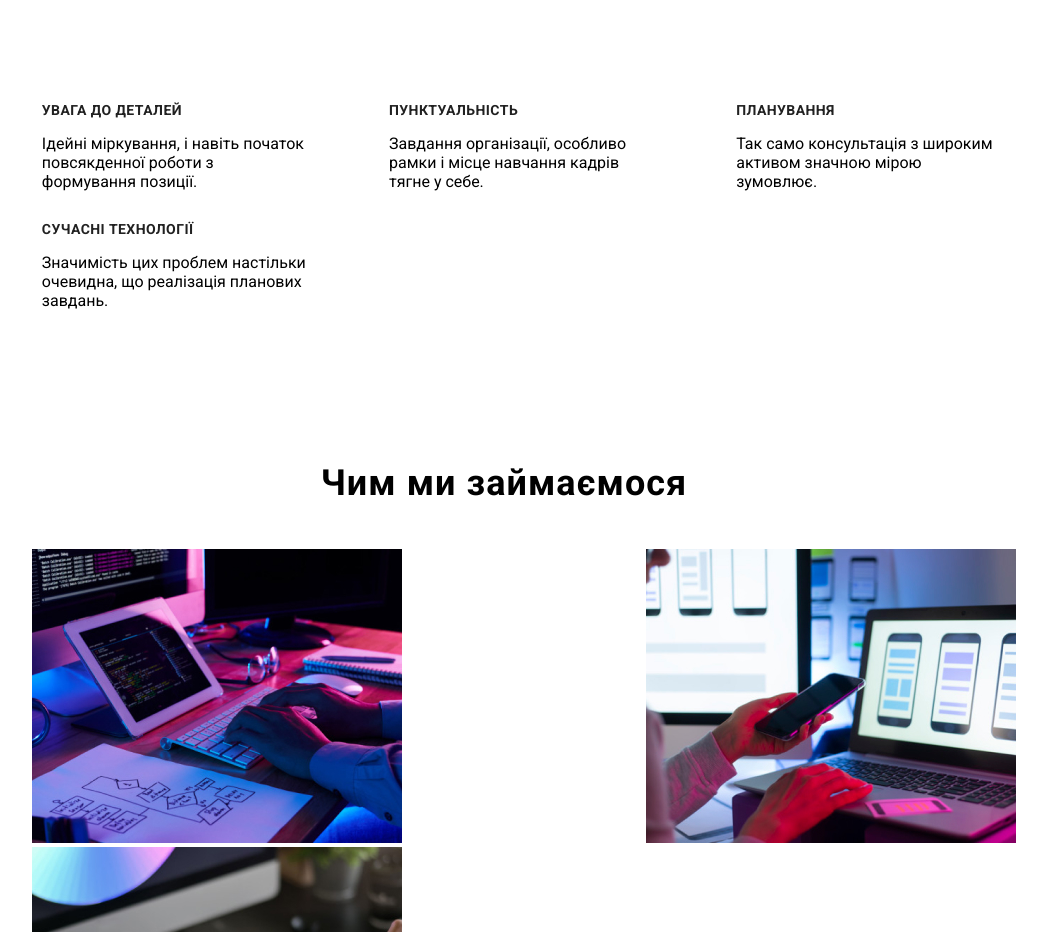
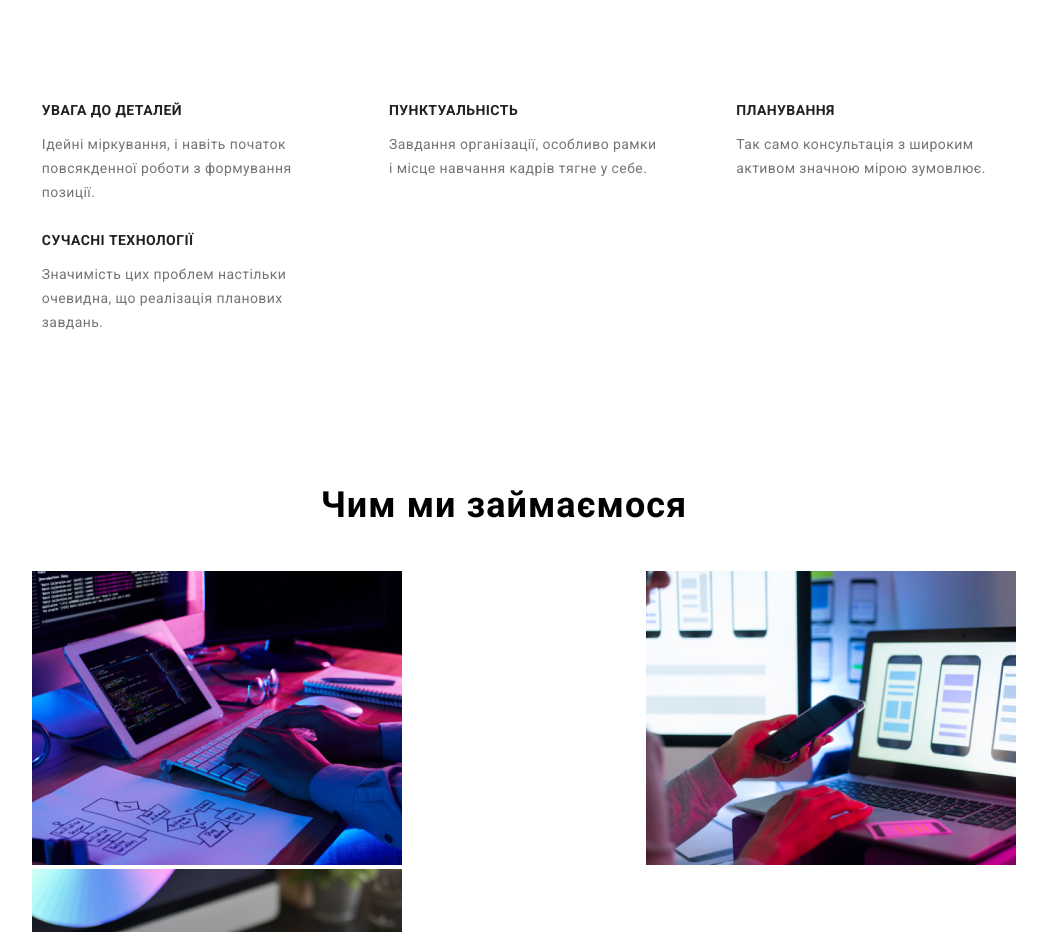
Before and after one commit to RRRus3575/goit-markup-hw-01, a plain HTML site: page index.html in a window 1280 px wide. Shown: the part 780-1712 px from the top of the page, without its empty margins (136-1183 px from the left). Drawn offline with Linux system fonts and the light colour scheme.

Commit message:
article в css

```diff
--- a/css/styles.css
+++ b/css/styles.css
@@ -29,7 +29,7 @@ ul {
   text-transform: uppercase;
   color: #212121;
 }
-.benefits-il > p {
+.benefits-il > article {
   font-weight: 400;
   font-size: 14px;
   line-height: 24px;
```
